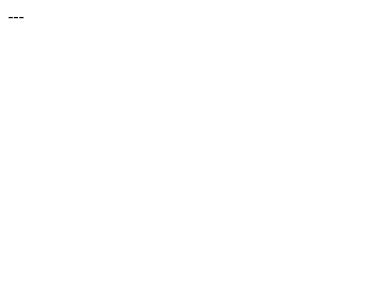
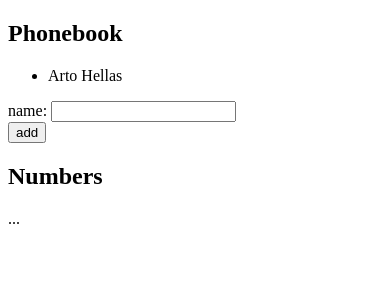
Before and after one commit to gricius/FullStackOpen, a React (Create React App) app in the folder part2/phonebook/: page / in a window 390 px wide. Shown: the top 300 px of the page. Built offline with nearby package versions, Linux system fonts and the light colour scheme.

Commit message:
add Phonebook Step1

```diff
--- a/part2/phonebook/src/App.js
+++ b/part2/phonebook/src/App.js
@@ -1,11 +1,59 @@
+import {useState} from 'react';
 
+const App = () => {
+  const [persons, setPersons] = useState([{name: 'Arto Hellas', id: 1}]);
+  const [newName, setNewName] = useState('');
 
-function App() {
+  const addName = (event) => {
+    event.preventDefault();
+    if (persons.some((person) => person.name === newName)) {
+      alert(`${newName} is already added to phonebook`);
+      return;
+    }
+    if (newName === '') {
+      alert('Please enter a name');
+      return;
+    }
+
+    const nameObject = {
+      name: newName,
+      id: persons.length + 1,
+    };
+
+    setPersons(persons.concat(nameObject));
+    setNewName('');
+  };
+
+  const handleNameChange = (event) => {
+    console.log(event.target.value);
+    setNewName(event.target.value);
+  };
+
   return (
     <div>
-      ---
+      <h2>Phonebook</h2>
+      <ul>
+        {persons.map((person) => (
+          <li key={person.id}>
+            {person.name}
+          </li>
+        ))}
+
+      </ul>
+      <form onSubmit={addName}>
+        <div>
+          name: <input value={newName} onChange={handleNameChange} />
+        </div>
+        <div>
+          <button type="submit">add</button>
+        </div>
+      </form>
+
+      <h2>Numbers</h2>
+      ...
+
     </div>
   );
-}
+};
 
 export default App;
```
Also changed, not shown: 1 other file (tests, documents, lock files or other folders).
